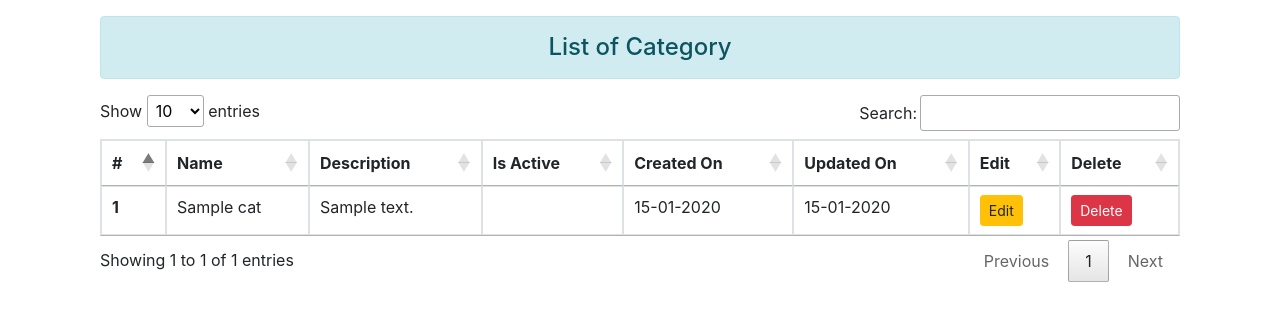
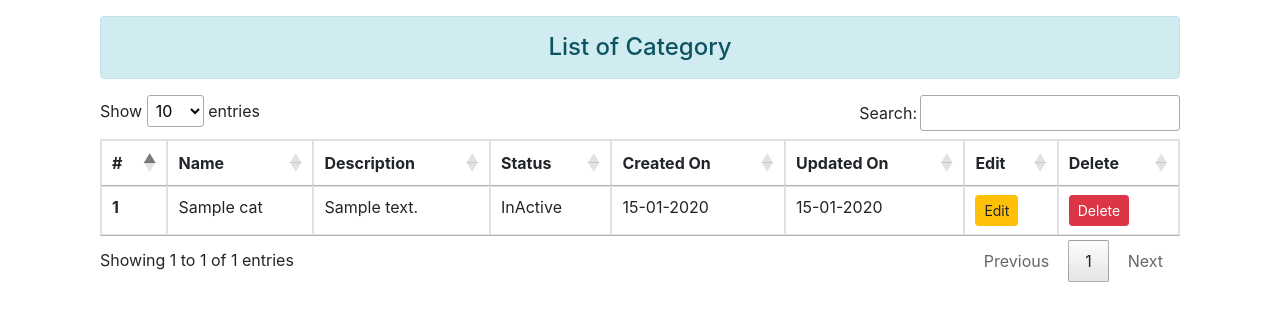
Before and after one commit to junaidanwar080/livestock, a Django app: template livestockapp/templates/animal_category/list.html in a window 1280 px wide. Shown: the part 56-377 px from the top of the page. Run offline with Django 3.2, Linux system fonts and the light colour scheme; the template is opened without the code that fills it: most values are stand-ins (such as "Sample title", 1, 10 or a date in 2020); some libraries are stand-ins or nearby versions.

Commit message:
still Need to Improve our work

```diff
--- a/livestockapp/templates/animal_category/list.html
+++ b/livestockapp/templates/animal_category/list.html
@@ -10,7 +10,7 @@
         <th scope="col">#</th>
         <th scope="col">Name</th>
         <th scope="col">Description</th>
-        <th scope="col">Is Active</th>
+        <th scope="col">Status</th>
         <th scope="col">Created On</th>
         <th scope="col">Updated On</th>
         <th scope="col">Edit</th>
@@ -25,7 +25,11 @@
        <th scope="row">{{forloop.counter}}</th>
        <td>{{cat.name}}</td>
        <td>{{cat.description}}</td>
-       <td>{{cat.is_active}}</td>
+       {% if cat.is_active == 1 %}
+       <td>Active</td>
+       {% else %}
+       <td>InActive</td>
+       {% endif %}
        <td>{{cat.created_on|date:"d-m-Y" }}</td>
        <td>{{cat.updated_on |date:"d-m-Y"}}</td>
        <td><a href="/edit/{{cat.category_id}}" class="btn btn-sm btn-warning"/>Edit</td>
--- a/livestockapp/templates/animal_profile/list_animal_profile.html
+++ b/livestockapp/templates/animal_profile/list_animal_profile.html
@@ -24,7 +24,6 @@
         <th scope="col">pregnancy Start Date</th>
         <th scope="col">pregnancy End Date</th>
         <th scope="col">Status</th>
-        <th scope="col">Action</th>
         <th scope="col">Edit</th>
         <th scope="col">Delete</th>
 
@@ -59,11 +58,9 @@
        <td>{{ani.pregnancy_end_date|date:"d-m-Y"}}</td>
        {% endif %}
        {% if  ani.status == 1 %}
-       <td>{{ani.status}}</td>
        <td>Active</td>
        {% else %}
-       <td></td>
-       <td></td>
+       <td>InActive</td>
        {% endif %}
 
        <td><a href="/animal_pro_edit/{{ani.animal_id}}" class="btn btn-sm btn-warning"/>Edit</td>
```
Also changed, not shown: livestockapp/migrations/0001_initial.py.
